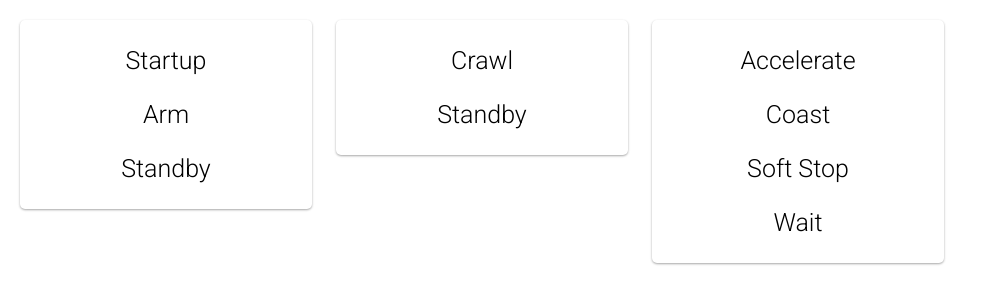
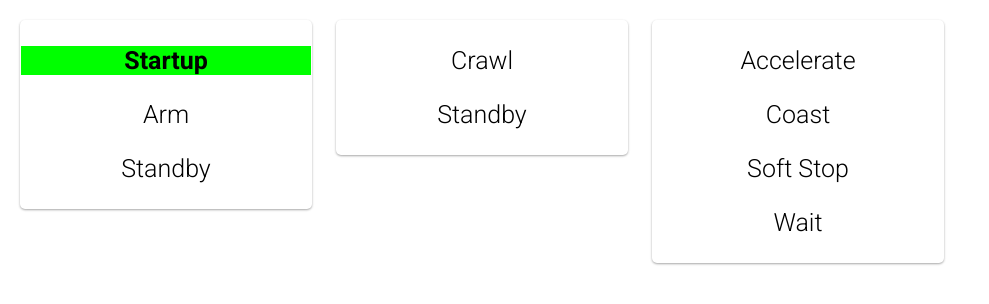
Before and after one commit to HyperloopCU/GUI, a React (Create React App) app: page / in a window 1280 px wide. Shown: the top 304 px of the page, without its empty margins (0-989 px from the left). Built offline with nearby package versions, Linux system fonts and the light colour scheme.

Commit message:
Added statefullness to the components from the AutoDisplay component. Added realistic states from the testing setup.

```diff
--- a/src/App.js
+++ b/src/App.js
@@ -3,8 +3,7 @@ import ESTOP from './Components/ESTOP';
 import Next from './Components/Next';
 import Centerpiece from './Components/Centerpiece';
 import AutoDisplay from './Components/AutoDisplay';
-import States from './Components/States';
 
-const App = () => (<div><States selected='standby'></States></div>);
+const App = () => (<div><AutoDisplay manual={false}/></div>);
 
 export default App;
--- a/src/Components/AutoDisplay/index.js
+++ b/src/Components/AutoDisplay/index.js
@@ -1,23 +1,43 @@
-import React from 'react';
-import DisplayText from './DisplayText';
-import {autoStateUpdater} from '../../HelperFunctions/helperFunctions.js';
-import './autoDisplay.css'
+import React from "react";
+import DisplayText from "./DisplayText";
+import States from "../States"
+import states from "../States/states";
+import { autoStateUpdater } from "../../HelperFunctions/helperFunctions.js";
+import "./autoDisplay.css";
 
-const AutoDisplay = () => {
-    const [currentState, changeState] = React.useState(null);
+const AutoDisplay = ({ manual }) => {
+  const [currentState, changeState] = React.useState([0,null]);
 
-    React.useEffect(() => {
-        autoStateUpdater(changeState);
-        // document.addEventListener('click',e=>{
-        //    autoStateUpdater(changeState);
-        // });
-    }, [])
+  React.useEffect(() => {
+    autoStateUpdater(changeState);
+    document.addEventListener('click',e=>{
+       autoStateUpdater(changeState);
+    });
+  }, []);
 
-    return (
-        <div className='container'>
-            <DisplayText state={currentState} />
-        </div>
-    )
-}
+
+
+//   return (
+//       <div className="container">
+//         <DisplayText state={currentState} />
+//       </div>
+//   );
+
+  return (
+      <div>
+          {(()=>{
+            if(manual){
+                return (<div className="container">
+                    <DisplayText state={currentState[1] == null ? states[currentState[0]].name : states[currentState[0]].subs[currentState[1]].name} />
+                </div>)
+            } else {
+                return (
+                    <States selected={currentState}/>
+                )
+            }
+          })()}
+      </div>
+  )
+};
 
 export default AutoDisplay;
--- a/src/Components/States/StateCard/index.js
+++ b/src/Components/States/StateCard/index.js
@@ -19,12 +19,12 @@ const unselectedStyle = {
     'fontWeight': '300'
 }
 
-const StateCard = (props) => {
-    console.log(props);
-    return (<div style={props.selected ? { ...defaultStyle, ...selectedStyle } : { ...defaultStyle, ...unselectedStyle }}>
-        <p>{props.title}</p>
-        {props.subs.map(sub => {
-            return <p>{sub.name}</p>
+//{selected ? { ...defaultStyle, ...selectedStyle } : { ...defaultStyle, ...unselectedStyle }}
+const StateCard = ({selected,title,subs}) => {
+    return (<div style={defaultStyle}>
+        <p style = {selected === null ? selectedStyle:unselectedStyle}>{title}</p>
+        {subs.map((sub,i) => {
+            return <p style = {selected === i ? selectedStyle:unselectedStyle}>{sub.name}</p>
         })}
     </div>)
 }
--- a/src/Components/States/index.js
+++ b/src/Components/States/index.js
@@ -5,17 +5,17 @@ import myStates from './states';
 
 // I decided for now to make the container stateless, as the current selected state of the pod is completely determined by a seperate component.
 // in order to change the current selected state, the props must be modified by the parent component, which will cause it to rerender.
-console.log(myStates);
-const States = props => (
+// console.log(myStates);
+const States = ({selected}) => {/*console.log(selected);*/return (
     <Grid container spacing={3} style={{ // sorry for the ugliness here, material ui has a weird bug that causes
         margin: 0,                       // it to overflow the page and this was the best fix i could think of
         width: '100%',
     }} >
-        {myStates.map(state => {
+        {myStates.map((state,i) => {
             return (<Grid item xs={3} key={state.name}>
-                <StateCard title={state.name} selected={false} subs={state.subs}></StateCard>
+                <StateCard title={state.name} selected={selected[0] === i ? selected[1]:false} subs={state.subs} />
             </Grid>);
         })}
-    </Grid >);
+    </Grid >)};
 
 export default States;
--- a/src/HelperFunctions/helperFunctions.js
+++ b/src/HelperFunctions/helperFunctions.js
@@ -1,24 +1,7 @@
-// socket (for now temp will be replaced witha real sockets on function for now just retuns a random number)
-let stateCounter = 0;
+import socket from "./localTesting.js"; // temp from testing
 
-const socket = {
-    on: (socketName, stateSetter) => {
-        if(socketName === "getFids" || socketName === "getPnumatic") {
-            stateSetter({topLeft: Math.floor(Math.random() * 20), topRight: Math.floor(Math.random() * 20), botLeft: Math.floor(Math.random() * 20), botRight: Math.floor(Math.random() * 20)});
-        }
-        else if(socketName === "getAutoState") {
-            const possibleStates = ["Soft Start","Sensor Check","Hard Stop"];
-            stateCounter++;
-            if (stateCounter === 2) {
-                stateCounter = 0;
-            }
-            stateSetter(possibleStates[stateCounter]);
-        }
-        else {
-            stateSetter(Math.floor(Math.random() * 20))
-        }
-    }
-}
+// const socket = {on:()=>console.log("hey")}
+
 
 // general updates state
 const genericStateUpdater = (socketName, stateSetter) => socket.on(socketName, stateSetter);
@@ -47,7 +30,7 @@ const nextState = () => {
 
 
 
-module.exports = {
+export  {
     currentSpeedUpdater,
     currentPositionUpdater,
     currentFidsUpdater,
--- /dev/null
+++ b/src/HelperFunctions/localTesting.js
@@ -0,0 +1,78 @@
+// template for outputting states. (these will be removed and put on the backend side of the code howewver for testing purposes it is included here )
+const possibleStates = [
+    {
+        name: 'Startup',
+        automatic: true,
+        selected: false,
+        subs: [
+            { selected: false, name: 'Arm', automatic: true },
+            { selected: false, name: 'Standby', automatic: false }
+        ]
+    },
+    {
+        name: 'Crawl',
+        automatic: true,
+        selected: false,
+        subs: [
+            {
+                selected: false,
+                name: 'Standby',
+                automatic: false
+            }
+        ]
+
+    },
+    {
+        name: 'Accelerate',
+        automatic: true,
+        selected: false,
+        subs: [{ selected: false, name: 'Coast', automatic: true }, { selected: false, name: 'Soft Stop', automatic: true }, { selected: false,name: 'Wait', automatic: true }]
+
+    }
+]
+
+
+const incrementState = ()=>{
+    for(let i = 0; i<possibleStates.length; i++){
+        if(possibleStates[i].selected){
+            possibleStates[i].selected = false;
+            possibleStates[i].subs[0].selected = true;
+            return [i,0];
+        } else {
+            for(let j = 0; j<possibleStates[i].subs.length; j++){
+                if(possibleStates[i].subs[j].selected){
+                    possibleStates[i].subs[j].selected = false;
+                    if(possibleStates[i].subs[j+1]){
+                        possibleStates[i].subs[j+1].selected = true;
+                        return [i,j+1];
+                    } else if(possibleStates[i+1]){
+                        possibleStates[i+1].selected = true;
+                        return [i+1,null];
+                    }
+                }
+            }
+        }
+    }
+    possibleStates[0].selected = true;
+    return [0,null];
+
+
+}
+
+// socket (for now temp will be replaced witha real sockets on function for now just retuns a random number)
+const socket = {
+    on: (socketName, stateSetter) => {
+        if(socketName === "getFids" || socketName === "getPnumatic") {
+            stateSetter({topLeft: Math.floor(Math.random() * 20), topRight: Math.floor(Math.random() * 20), botLeft: Math.floor(Math.random() * 20), botRight: Math.floor(Math.random() * 20)});
+        }
+        else if(socketName === "getAutoState") {
+            const nextState = incrementState();
+            stateSetter(nextState);
+        }
+        else {
+            stateSetter(Math.floor(Math.random() * 20))
+        }
+    }
+}
+
+export default socket;
```
